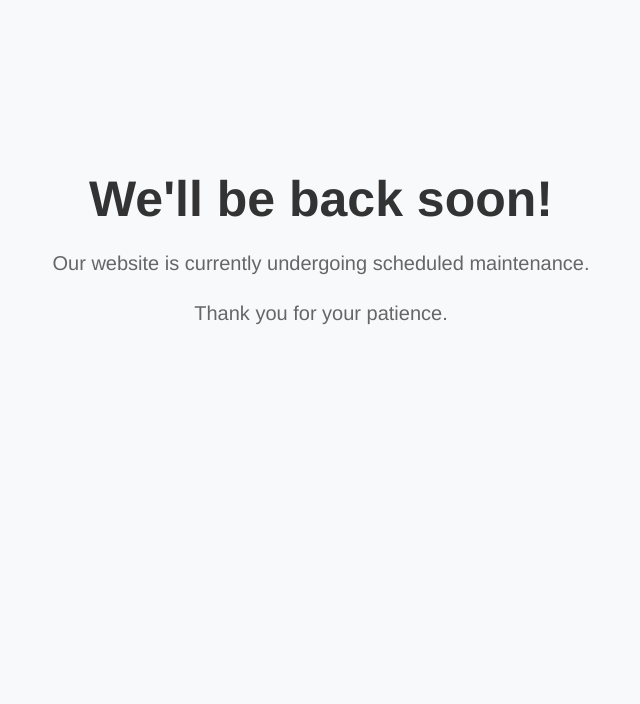
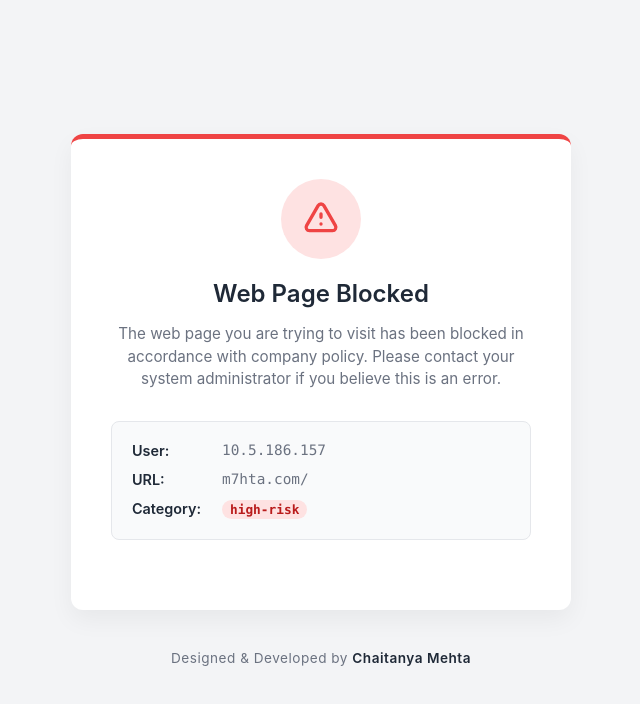
Before and after one commit to m7hta/my-repository, a plain HTML site: page index.html in a window 1280 px wide. Shown: the whole page, without its empty margins (319-959 px from the left). Drawn offline with Linux system fonts and the light colour scheme.

```diff
--- a/index.html
+++ b/index.html
@@ -3,35 +3,171 @@
 <head>
     <meta charset="UTF-8">
     <meta name="viewport" content="width=device-width, initial-scale=1.0">
-    <title>Under Maintenance</title>
+    <title>Web Page Blocked</title>
     <style>
+        :root {
+            --bg-color: #f3f4f6;
+            --card-bg: #ffffff;
+            --text-main: #1f2937;
+            --text-muted: #6b7280;
+            --danger: #ef4444;
+            --danger-light: #fee2e2;
+            --border-color: #e5e7eb;
+        }
+
+        * {
+            box-sizing: border-box;
+            margin: 0;
+            padding: 0;
+        }
+
         body {
-            font-family: 'Helvetica Neue', Arial, sans-serif;
+            font-family: -apple-system, BlinkMacSystemFont, "Segoe UI", Roboto, Helvetica, Arial, sans-serif;
+            background-color: var(--bg-color);
+            color: var(--text-main);
+            display: flex;
+            flex-direction: column;
+            align-items: center;
+            justify-content: center;
+            min-height: 100vh;
+            padding: 20px;
+        }
+
+        .card {
+            background-color: var(--card-bg);
+            border-radius: 12px;
+            box-shadow: 0 10px 25px rgba(0, 0, 0, 0.05);
+            max-width: 500px;
+            width: 100%;
+            padding: 40px;
             text-align: center;
-            padding: 10% 20px;
-            background-color: #f8f9fa;
-            color: #333;
+            border-top: 5px solid var(--danger);
         }
+
+        .icon-container {
+            width: 80px;
+            height: 80px;
+            background-color: var(--danger-light);
+            border-radius: 50%;
+            display: flex;
+            align-items: center;
+            justify-content: center;
+            margin: 0 auto 20px;
+        }
+
+        .icon-container svg {
+            width: 40px;
+            height: 40px;
+            color: var(--danger);
+        }
+
         h1 {
-            font-size: 50px;
-            margin-bottom: 10px;
+            font-size: 1.5rem;
+            font-weight: 600;
+            margin-bottom: 15px;
         }
-        p {
-            font-size: 20px;
-            color: #666;
+
+        .message {
+            color: var(--text-muted);
+            font-size: 0.95rem;
             line-height: 1.5;
+            margin-bottom: 30px;
         }
-        .container {
-            max-width: 600px;
-            margin: 0 auto;
+
+        .details-box {
+            background-color: #f9fafb;
+            border: 1px solid var(--border-color);
+            border-radius: 8px;
+            padding: 20px;
+            text-align: left;
+            margin-bottom: 30px;
+        }
+
+        .detail-item {
+            display: flex;
+            margin-bottom: 12px;
+            font-size: 0.9rem;
+        }
+
+        .detail-item:last-child {
+            margin-bottom: 0;
+        }
+
+        .detail-label {
+            font-weight: 600;
+            width: 90px;
+            color: var(--text-main);
+        }
+
+        .detail-value {
+            color: var(--text-muted);
+            font-family: ui-monospace, SFMono-Regular, Menlo, Monaco, Consolas, monospace;
+            word-break: break-all;
+        }
+
+        .category-badge {
+            background-color: var(--danger-light);
+            color: #b91c1c;
+            padding: 2px 8px;
+            border-radius: 999px;
+            font-size: 0.8rem;
+            font-weight: 600;
+        }
+
+        .footer {
+            margin-top: 40px;
+            font-size: 0.85rem;
+            color: var(--text-muted);
+            letter-spacing: 0.5px;
+        }
+
+        .developer {
+            font-weight: 600;
+            color: var(--text-main);
+        }
+
+        @media (max-width: 480px) {
+            .card {
+                padding: 30px 20px;
+            }
         }
     </style>
 </head>
 <body>
-    <div class="container">
-        <h1>We'll be back soon!</h1>
-        <p>Our website is currently undergoing scheduled maintenance.</p>
-        <p>Thank you for your patience.</p>
+
+    <div class="card">
+        <div class="icon-container">
+            <!-- Alert Document SVG Icon -->
+            <svg xmlns="http://www.w3.org/2000/svg" fill="none" viewBox="0 0 24 24" stroke="currentColor">
+                <path stroke-linecap="round" stroke-linejoin="round" stroke-width="2" d="M12 9v2m0 4h.01m-6.938 4h13.856c1.54 0 2.502-1.667 1.732-3L13.732 4c-.77-1.333-2.694-1.333-3.464 0L3.34 16c-.77 1.333.192 3 1.732 3z" />
+            </svg>
+        </div>
+
+        <h1>Web Page Blocked</h1>
+
+        <p class="message">
+            The web page you are trying to visit has been blocked in accordance with company policy. Please contact your system administrator if you believe this is an error.
+        </p>
+
+        <div class="details-box">
+            <div class="detail-item">
+                <span class="detail-label">User:</span>
+                <span class="detail-value">10.5.186.157</span>
+            </div>
+            <div class="detail-item">
+                <span class="detail-label">URL:</span>
+                <span class="detail-value">m7hta.com/</span>
+            </div>
+            <div class="detail-item">
+                <span class="detail-label">Category:</span>
+                <span class="detail-value category-badge">high-risk</span>
+            </div>
+        </div>
     </div>
+
+    <div class="footer">
+        Designed & Developed by <span class="developer">Chaitanya Mehta</span>
+    </div>
+
 </body>
 </html>
```
